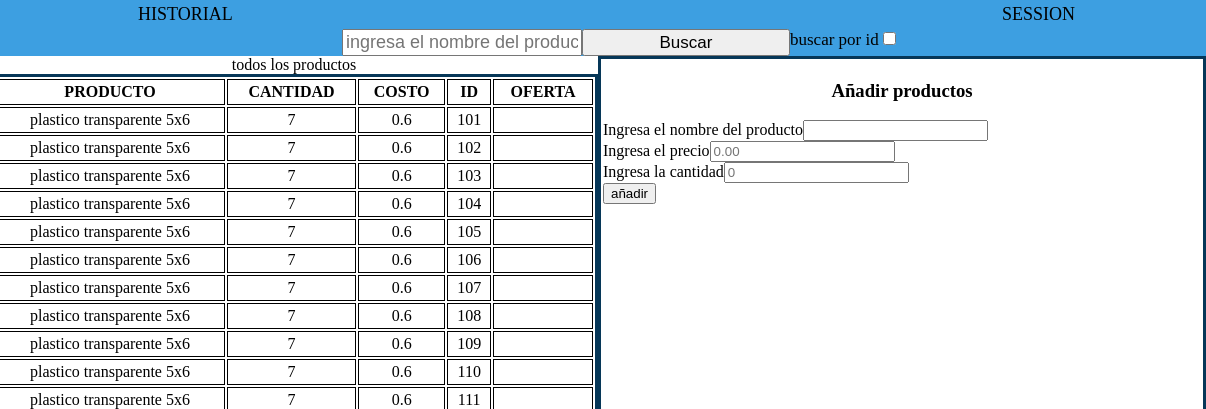
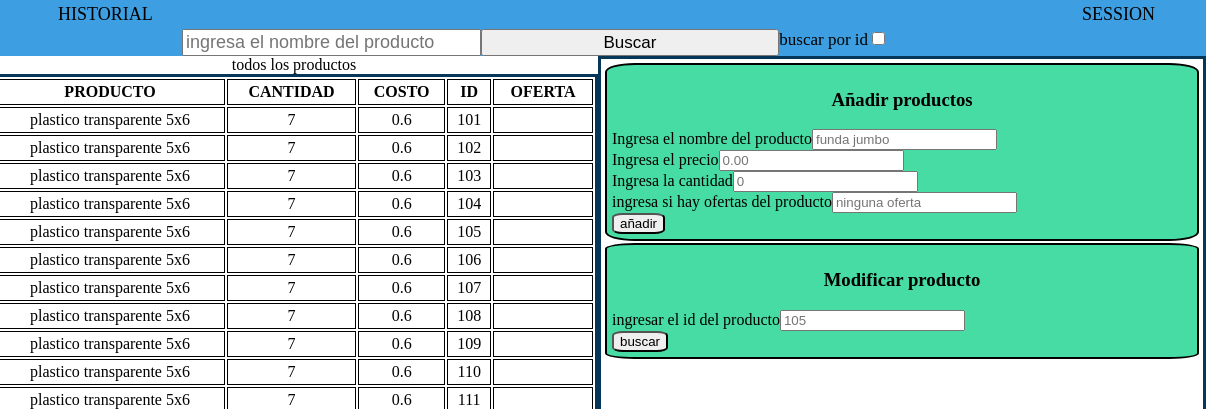
Before and after one commit to anonimussapee/proyecto_1, a website: page index.html in a window 1280 px wide. Both pictures are taken after a click on the element "añadir". Shown: the top 409 px of the page, 74-1280 px from the left. Drawn offline with Linux system fonts and the light colour scheme.

Commit message:
actualiacion 7 añadi el form para modificar por id y le di color

```diff
--- a/assets/estilo/estilo.css
+++ b/assets/estilo/estilo.css
@@ -10,6 +10,7 @@
 #section_table{
     display:flex;
 }
+/*bordes de tablas*/
 table{
     width:50%;
     border: #063758 3px solid;
@@ -44,6 +45,7 @@ table{
     grid-column: 5/6;
     font-size: 17px;
 }
+/*bordes de las tablas*/
 td, th{
     border-color: black;
     border: 1px;
@@ -52,25 +54,30 @@ td, th{
     text-align: center;
     padding: 3px;
 }
+/*estilo del nav bar*/
 #nav{
     background-color: #3D9FE1 ;
     height: auto;
     display: grid;
-    grid-template-columns: 1fr 1fr 1fr 1fr 1fr 1fr;
+    grid-template-columns: 10% 10% 1fr 1fr 1fr 10%;
 }
+/*tamaño de las letras del nav*/
 #nav a{
     font-size: large;
 }
+/*efecto al pasar el cursor por la opciones de nav bar*/
 #nav a:hover{
     color:white;
     cursor:pointer;
 }
+/*efecto al pasar el cursor del footer "ingenieros web"*/
 div .h3_foot:nth-child(2):hover{
     color:white;
 }
 body{
     margin: 0%;
 }
+/*contenedor del footer */
 #cont_foot{
     display: grid;
     background-color: #3D9FE1 ;
@@ -78,12 +85,15 @@ body{
     grid-template-columns: 1fr 1fr 1fr 1fr 1fr;
 
 }
+/*titulo del footer contacta con nosotros*/
 div .h3_foot:nth-child(1){
     grid-column: 4/5;
 }
+/*titulo del footer ingenieros web*/
 div .h3_foot:nth-child(2){
     grid-column: 4/5;
 }
+/*main que contiene las tablas tipo grid*/
 main{
     display:grid;
     grid-template-columns: 5% 1fr;
@@ -120,6 +130,16 @@ color: black;
 #link_aniadir:hover{
     cursor:copy;
 }
-.h3_aniadir{
+.h3_aniadir,.h3_modificar{
     text-align: center;
 }
+#tabla_busqueda .card{
+    margin: 2px;
+    background-color:#47DCA3 ;
+    padding: 5px;
+    border: black 2px double;
+    border-radius: 5%;
+}
+#tabla_busqueda input[type="button"]{
+    border-radius: 20%;
+}
--- a/src/main.js
+++ b/src/main.js
@@ -14,7 +14,8 @@ export function show_in_html(donde){
 }
 /*en esta funcion se habre una tabla para añadir productos*/
 export function abrir_aniadir(donde){
-let etiqueta=`<h3 class="h3_aniadir">Añadir productos</h3><form><label for="nombre_aniadir">Ingresa el nombre del producto</label><input id="nombre_aniadir" type="text" place holder="...."><br><label for="precio_aniadir">Ingresa el precio</label><input id="precio_aniadir" type="text" placeholder="0.00"><br><label for="cant_aniadir">Ingresa la cantidad</label><input id="cant_aniadir" type="text" placeholder="0"><br><input type="button" value="añadir" id="btn_añadir_productos"></form>`;
+let etiqueta=`<div  class="card"><h3 class="h3_aniadir">Añadir productos</h3><form><label for="nombre_aniadir">Ingresa el nombre del producto</label><input id="nombre_aniadir" type="text" placeholder="funda jumbo"><br><label for="precio_aniadir">Ingresa el precio</label><input id="precio_aniadir" type="text" placeholder="0.00"><br><label for="cant_aniadir">Ingresa la cantidad</label><input id="cant_aniadir" type="text" placeholder="0"><br><label for="oferta_aniadir">ingresa si hay ofertas del producto</label><input id="oferta_aniadir" type="text" placeholder="ninguna oferta"><br><input type="button" value="añadir" id="btn_añadir_productos"></form></div>`;
+etiqueta+=`<div class="card"><h3 class="h3_modificar">Modificar producto</h3><form><label for=modificar_x_id>ingresar el id del producto</label><input id="modificar_x_id" type="text" placeholder="105"><br><input type="button" value="buscar"></form><br><form id="mostrar_form"></form></div>`
 donde.innerHTML=etiqueta;
 }
 /*esta función busca los productos por el nombre*/
```
Also changed, not shown: index.html (line endings or trailing spaces).
